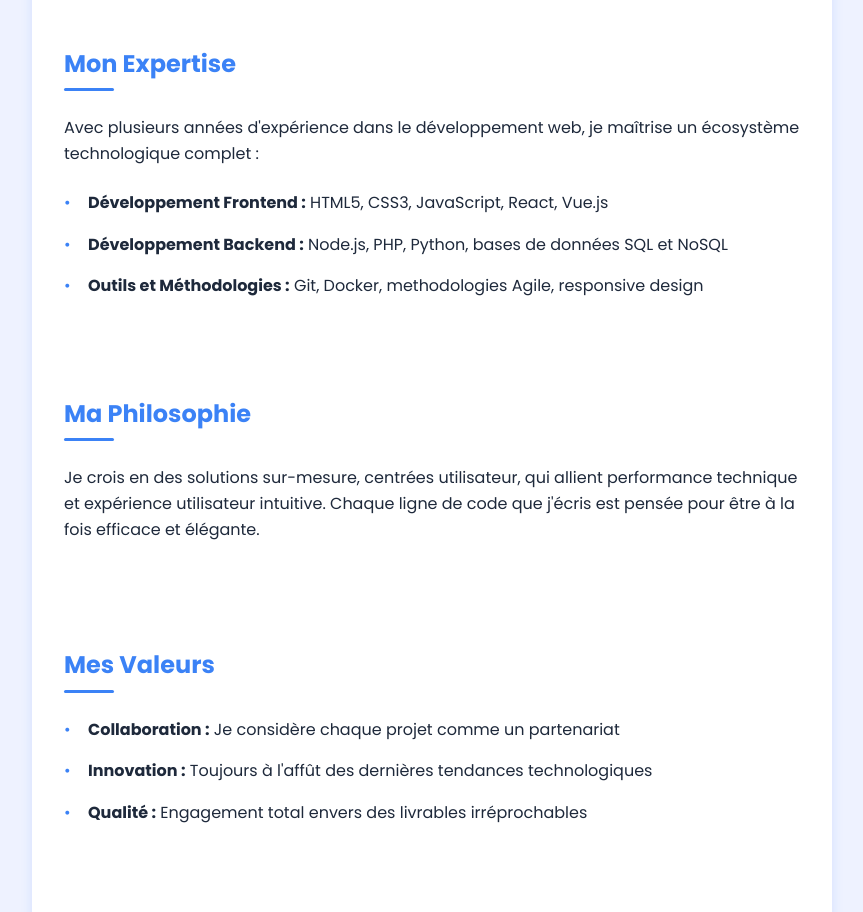
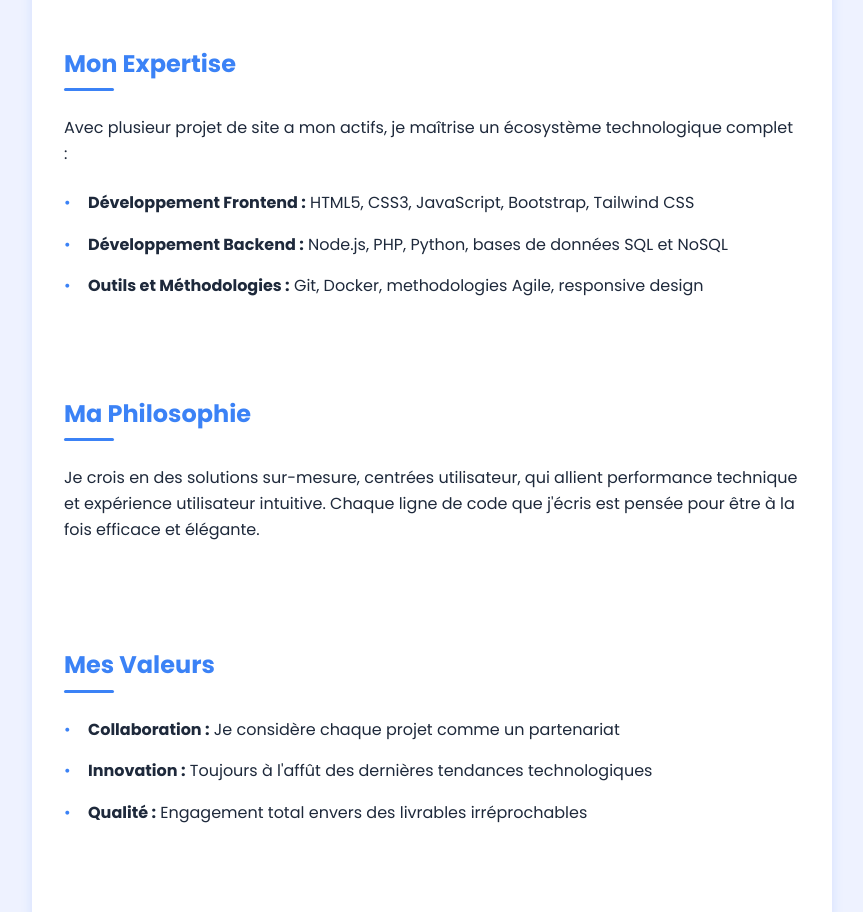
Before and after one commit to MehdiDevWeb12/mehdidevweb12.github.io, a plain HTML site: page index.html in a window 1280 px wide. Shown: the part 2080-2992 px from the top of the page, without its empty margins (208-1071 px from the left). Drawn offline with nearby package versions, Linux system fonts and the light colour scheme.

Commit message:
Update expertise section in index.html to reflect current projects and technologies

```diff
--- a/index.html
+++ b/index.html
@@ -236,13 +236,13 @@
           <div class="about-expertise">
             <h3>Mon Expertise</h3>
             <p>
-              Avec plusieurs années d'expérience dans le développement web, je
-              maîtrise un écosystème technologique complet :
+              Avec plusieur projet de site a mon actifs, je maîtrise un
+              écosystème technologique complet :
             </p>
             <ul>
               <li>
                 <strong>Développement Frontend :</strong> HTML5, CSS3,
-                JavaScript, React, Vue.js
+                JavaScript, Bootstrap, Tailwind CSS
               </li>
               <li>
                 <strong>Développement Backend :</strong> Node.js, PHP, Python,
```
